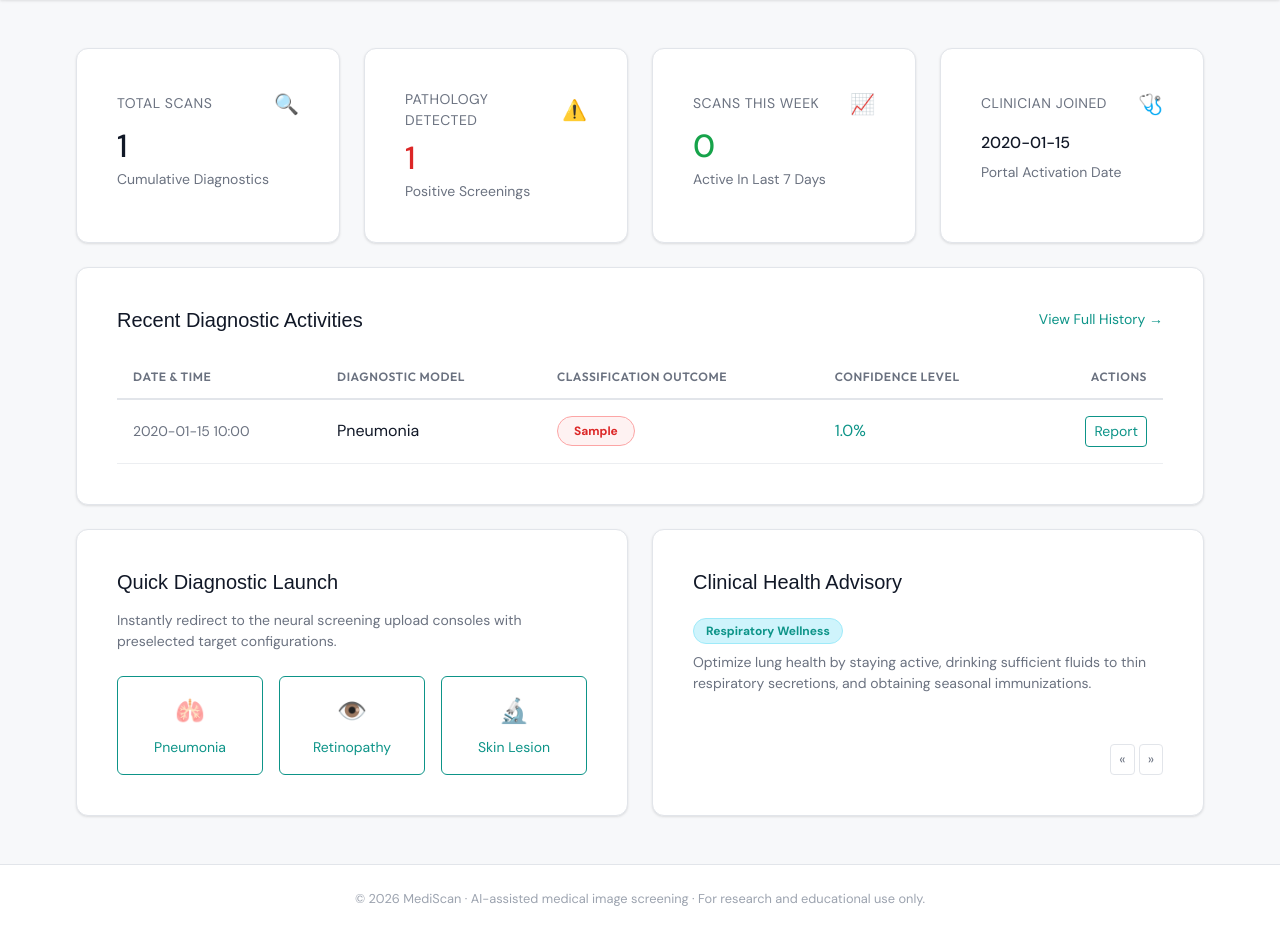
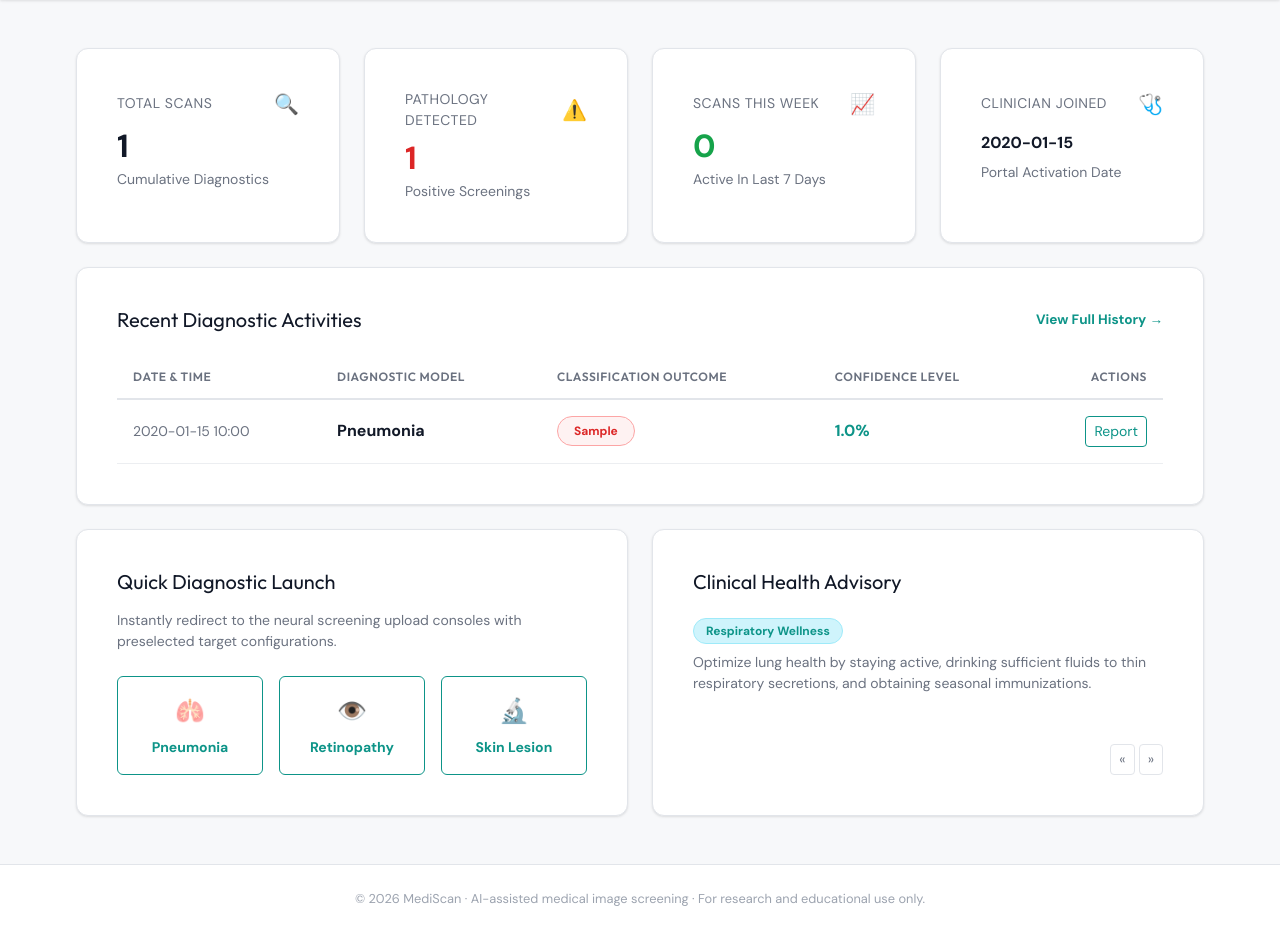
Before and after one commit to ai-nihar/MediScan, a Django app: page /dashboard/ in a window 1280 px wide. Shown: the part 87-1035 px from the top of the page. Run offline with Django 5.2, Linux system fonts and the light colour scheme; a user stored in the database is signed in; tables that the repository leaves empty hold one stand-in row (values such as "Sample post").

Commit message:
style: fix template styling, dead blocks, font families, and variables alignment with light theme

```diff
--- a/analysis/templates/analysis/dashboard.html
+++ b/analysis/templates/analysis/dashboard.html
@@ -2,7 +2,7 @@
 
 {% block title %}Analytics — MediScan{% endblock %}
 
-{% block page_title %}EDA & Model Analytics{% endblock %}
+
 
 {% block content %}
 <div class="container-fluid py-2" style="animation: fadeIn 0.25s ease forwards;">
--- a/predictor/templates/predictor/dashboard.html
+++ b/predictor/templates/predictor/dashboard.html
@@ -1,8 +1,6 @@
 {% extends 'base.html' %}
 
 {% block title %}Dashboard - MediScan AI{% endblock %}
-
-{% block page_title %}Clinician Dashboard{% endblock %}
 
 {% block content %}
 <div class="container-fluid py-2">
@@ -10,48 +8,48 @@
     <div class="row g-4 mb-4">
         <!-- Stat 1: Total Scans -->
         <div class="col-md-6 col-lg-3">
-            <div class="glass-card h-100" style="border-left: 3px solid var(--accent-cyan);">
+            <div class="card h-100" style="border-left: 3px solid var(--accent-cyan);">
                 <div class="d-flex justify-content-between align-items-center mb-2">
                     <span class="text-secondary small text-uppercase" style="letter-spacing: 0.5px;">Total Scans</span>
                     <span style="font-size: 1.25rem;">🔍</span>
                 </div>
-                <div class="h2 mb-1 text-primary font-weight-bold">{{ total_predictions }}</div>
+                <div class="h2 mb-1 text-primary fw-bold">{{ total_predictions }}</div>
                 <div class="small text-secondary">Cumulative Diagnostics</div>
             </div>
         </div>
 
         <!-- Stat 2: Pathology Detected -->
         <div class="col-md-6 col-lg-3">
-            <div class="glass-card h-100" style="border-left: 3px solid var(--accent-red);">
+            <div class="card h-100" style="border-left: 3px solid var(--accent-red);">
                 <div class="d-flex justify-content-between align-items-center mb-2">
                     <span class="text-secondary small text-uppercase" style="letter-spacing: 0.5px;">Pathology Detected</span>
                     <span style="font-size: 1.25rem;">⚠️</span>
                 </div>
-                <div class="h2 mb-1 text-danger font-weight-bold">{{ diseases_detected }}</div>
+                <div class="h2 mb-1 text-danger fw-bold">{{ diseases_detected }}</div>
                 <div class="small text-secondary">Positive Screenings</div>
             </div>
         </div>
 
         <!-- Stat 3: Scans This Week -->
         <div class="col-md-6 col-lg-3">
-            <div class="glass-card h-100" style="border-left: 3px solid var(--accent-green);">
+            <div class="card h-100" style="border-left: 3px solid var(--accent-green);">
                 <div class="d-flex justify-content-between align-items-center mb-2">
                     <span class="text-secondary small text-uppercase" style="letter-spacing: 0.5px;">Scans This Week</span>
                     <span style="font-size: 1.25rem;">📈</span>
                 </div>
-                <div class="h2 mb-1 text-green font-weight-bold">{{ scans_this_week }}</div>
+                <div class="h2 mb-1 text-green fw-bold">{{ scans_this_week }}</div>
                 <div class="small text-secondary">Active In Last 7 Days</div>
             </div>
         </div>
 
         <!-- Stat 4: Account Creation -->
         <div class="col-md-6 col-lg-3">
-            <div class="glass-card h-100" style="border-left: 3px solid var(--border);">
+            <div class="card h-100" style="border-left: 3px solid var(--border-color);">
                 <div class="d-flex justify-content-between align-items-center mb-2">
                     <span class="text-secondary small text-uppercase" style="letter-spacing: 0.5px;">Clinician Joined</span>
                     <span style="font-size: 1.25rem;">🩺</span>
                 </div>
-                <div class="h6 mb-1 text-primary font-weight-bold" style="padding-top: 6px; padding-bottom: 6px;">{{ account_created|date:"Y-m-d" }}</div>
+                <div class="h6 mb-1 text-primary fw-bold" style="padding-top: 6px; padding-bottom: 6px;">{{ account_created|date:"Y-m-d" }}</div>
                 <div class="small text-secondary">Portal Activation Date</div>
             </div>
         </div>
@@ -60,29 +58,29 @@
     <!-- MIDDLE SECTION: Recent Activity Table -->
     <div class="row mb-4">
         <div class="col">
-            <div class="glass-card">
+            <div class="card">
                 <div class="d-flex justify-content-between align-items-center mb-4">
-                    <h3 class="h5 text-primary m-0" style="font-family: 'Space Grotesk', sans-serif;">Recent Diagnostic Activities</h3>
-                    <a href="/history/" class="text-info text-decoration-none small font-weight-bold">View Full History &rarr;</a>
+                    <h3 class="h5 text-primary m-0" style="font-family: var(--font-heading);">Recent Diagnostic Activities</h3>
+                    <a href="/history/" style="color: var(--accent); text-decoration: none; font-size: 0.85rem; font-weight: 600;">View Full History &rarr;</a>
                 </div>
 
                 <div class="table-responsive">
-                    <table class="table table-dark table-hover align-middle m-0" style="background: transparent;">
+                    <table class="table table-hover align-middle m-0">
                         <thead>
-                            <tr class="text-secondary" style="border-bottom: 2px solid var(--border);">
-                                <th style="background: transparent;">Date & Time</th>
-                                <th style="background: transparent;">Diagnostic Model</th>
-                                <th style="background: transparent;">Classification Outcome</th>
-                                <th style="background: transparent;">Confidence Level</th>
-                                <th class="text-end" style="background: transparent;">Actions</th>
+                            <tr>
+                                <th>Date & Time</th>
+                                <th>Diagnostic Model</th>
+                                <th>Classification Outcome</th>
+                                <th>Confidence Level</th>
+                                <th class="text-end">Actions</th>
                             </tr>
                         </thead>
                         <tbody>
                             {% for item in recent_predictions %}
                             <tr style="border-bottom: 1px solid rgba(30, 58, 95, 0.25);">
-                                <td class="text-secondary small" style="background: transparent;">{{ item.created_at|date:"Y-m-d H:i" }}</td>
-                                <td class="text-primary font-weight-bold" style="background: transparent;">{{ item.get_disease_type_display }}</td>
-                                <td style="background: transparent;">
+                                <td class="text-secondary small">{{ item.created_at|date:"Y-m-d H:i" }}</td>
+                                <td class="text-primary fw-bold">{{ item.get_disease_type_display }}</td>
+                                <td>
                                     {% if item.result == "Normal" or item.result == "No Diabetic Retinopathy" or item.result == "Benign" %}
                                     <span class="badge px-3 py-2 bg-success-subtle text-success border border-success-subtle">{{ item.result }}</span>
                                     {% elif item.result == "Error" %}
@@ -91,15 +89,15 @@
                                     <span class="badge px-3 py-2 bg-danger-subtle text-danger border border-danger-subtle">{{ item.result }}</span>
                                     {% endif %}
                                 </td>
-                                <td class="text-info font-weight-bold mono-text" style="background: transparent;">{{ item.confidence }}%</td>
-                                <td class="text-end" style="background: transparent;">
+                                <td class="fw-bold" style="color: var(--accent);">{{ item.confidence }}%</td>
+                                <td class="text-end">
                                     <a href="/result/{{ item.pk }}/" class="btn btn-sm btn-outline-info">Report</a>
                                 </td>
                             </tr>
                             {% empty %}
                             <tr>
-                                <td colspan="5" class="text-center text-secondary py-5" style="background: transparent;">
-                                    No scan analyses run yet. Use the <a href="/" class="text-info text-decoration-none">Analyze Scan</a> portal to run your first report.
+                                <td colspan="5" class="text-center text-secondary py-5">
+                                    No scan analyses run yet. Use the <a href="/" style="color: var(--accent); text-decoration: none;">Analyze Scan</a> portal to run your first report.
                                 </td>
                             </tr>
                             {% endfor %}
@@ -114,27 +112,27 @@
     <div class="row g-4">
         <!-- Left: Quick Analyze -->
         <div class="col-lg-6">
-            <div class="glass-card h-100">
-                <h3 class="h5 text-primary mb-3" style="font-family: 'Space Grotesk', sans-serif;">Quick Diagnostic Launch</h3>
+            <div class="card h-100">
+                <h3 class="h5 text-primary mb-3" style="font-family: var(--font-heading);">Quick Diagnostic Launch</h3>
                 <p class="text-secondary small mb-4">Instantly redirect to the neural screening upload consoles with preselected target configurations.</p>
 
                 <div class="row g-3">
                     <div class="col-sm-4">
                         <a href="/?type=pneumonia" class="btn btn-outline-info w-100 py-3 d-flex flex-column align-items-center gap-2">
                             <span style="font-size: 1.5rem;">🫁</span>
-                            <span class="small font-weight-bold">Pneumonia</span>
+                            <span class="small fw-bold">Pneumonia</span>
                         </a>
                     </div>
                     <div class="col-sm-4">
                         <a href="/?type=retinopathy" class="btn btn-outline-info w-100 py-3 d-flex flex-column align-items-center gap-2">
                             <span style="font-size: 1.5rem;">👁️</span>
-                            <span class="small font-weight-bold">Retinopathy</span>
+                            <span class="small fw-bold">Retinopathy</span>
                         </a>
                     </div>
                     <div class="col-sm-4">
                         <a href="/?type=skin_cancer" class="btn btn-outline-info w-100 py-3 d-flex flex-column align-items-center gap-2">
                             <span style="font-size: 1.5rem;">🔬</span>
-                            <span class="small font-weight-bold">Skin Lesion</span>
+                            <span class="small fw-bold">Skin Lesion</span>
                         </a>
                     </div>
                 </div>
@@ -143,14 +141,14 @@
 
         <!-- Right: Health Tips Carousel -->
         <div class="col-lg-6">
-            <div class="glass-card h-100 d-flex flex-column justify-content-between">
+            <div class="card h-100 d-flex flex-column justify-content-between">
                 <div>
-                    <h3 class="h5 text-primary mb-3" style="font-family: 'Space Grotesk', sans-serif;">Clinical Health Advisory</h3>
+                    <h3 class="h5 text-primary mb-3" style="font-family: var(--font-heading);">Clinical Health Advisory</h3>
 
                     <div id="health-tips-container" class="position-relative py-2" style="min-height: 100px;">
                         <!-- Tips will rotate here via JS -->
                         <div class="health-tip-slide active">
-                            <span class="badge bg-info-subtle text-info border border-info-subtle mb-2">Respiratory Wellness</span>
+                            <span class="badge bg-info-subtle border border-info-subtle mb-2" style="color: var(--accent);">Respiratory Wellness</span>
                             <p class="text-secondary small m-0 font-italic" id="tip-text">Optimize lung health by staying active, drinking sufficient fluids to thin respiratory secretions, and obtaining seasonal immunizations.</p>
                         </div>
                     </div>
@@ -221,7 +219,7 @@
             const tip = tips[index];
             container.innerHTML = `
                 <div class="health-tip-slide active">
-                    <span class="badge bg-info-subtle text-info border border-info-subtle mb-2">${tip.category}</span>
+                    <span class="badge bg-info-subtle border border-info-subtle mb-2" style="color: var(--accent);">${tip.category}</span>
                     <p class="text-secondary small m-0" style="font-style: italic;">"${tip.text}"</p>
                 </div>
             `;
--- a/predictor/templates/predictor/result.html
+++ b/predictor/templates/predictor/result.html
@@ -2,7 +2,7 @@
 
 {% block title %}Diagnostic Report - MediScan AI{% endblock %}
 
-{% block page_title %}Diagnostic Scan Evaluation{% endblock %}
+
 
 {% block content %}
 <div class="container-fluid py-2" style="max-width: 960px; margin: 0 auto; animation: fadeIn 0.25s ease forwards;">
```
Also changed, not shown: accounts/templates/accounts/profile.html (+6 -8 lines), predictor/templates/predictor/history.html (+7 -7 lines).
